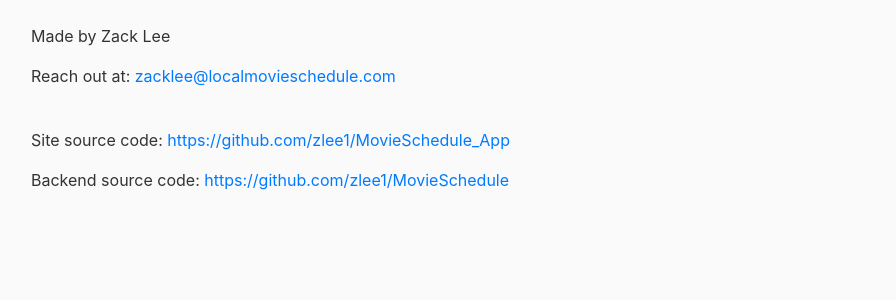
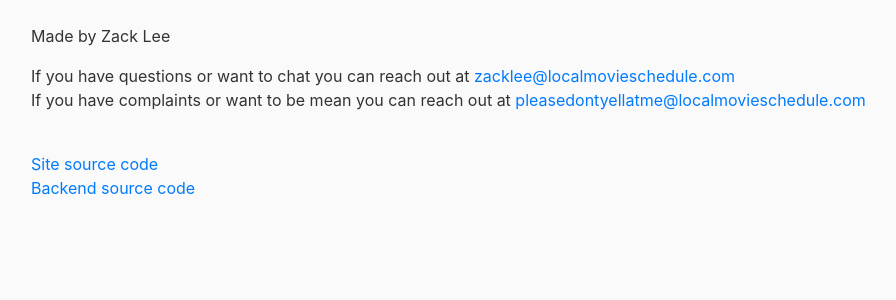
Before and after one commit to zlee1/MovieSchedule_App, a Django app: page /about/ in a window 1280 px wide. Shown: the part 56-356 px from the top of the page, without its empty margins (54-950 px from the left). Run offline with Django 5.2, Linux system fonts and the light colour scheme; some libraries are stand-ins or nearby versions.

Commit message:
updated about

```diff
--- a/MovieSchedule/subscriptions/templates/subscriptions/about.html
+++ b/MovieSchedule/subscriptions/templates/subscriptions/about.html
@@ -1,8 +1,9 @@
 {% extends 'subscriptions/base.html' %}
 {% block content %}
     <p>Made by Zack Lee</p>
-    <p>Reach out at: <a href="mailto:zacklee@localmovieschedule.com">zacklee@localmovieschedule.com</a></p>
+    <p style="margin-bottom: 0">If you have questions or want to chat you can reach out at <a href="mailto:zacklee@localmovieschedule.com">zacklee@localmovieschedule.com</a></p>
+    <p>If you have complaints or want to be mean you can reach out at <a href="mailto:zacklee@localmovieschedule.com">pleasedontyellatme@localmovieschedule.com</a></p>
     <br>
-    <p>Site source code: <a href="https://github.com/zlee1/MovieSchedule_App">https://github.com/zlee1/MovieSchedule_App</a></p>
-    <p>Backend source code: <a href="https://github.com/zlee1/MovieSchedule">https://github.com/zlee1/MovieSchedule</a></p>
+    <p style="margin-bottom: 0"><a href="https://github.com/zlee1/MovieSchedule_App">Site source code</a></p>
+    <p><a href="https://github.com/zlee1/MovieSchedule">Backend source code</a></p>
 {% endblock content %}
```
